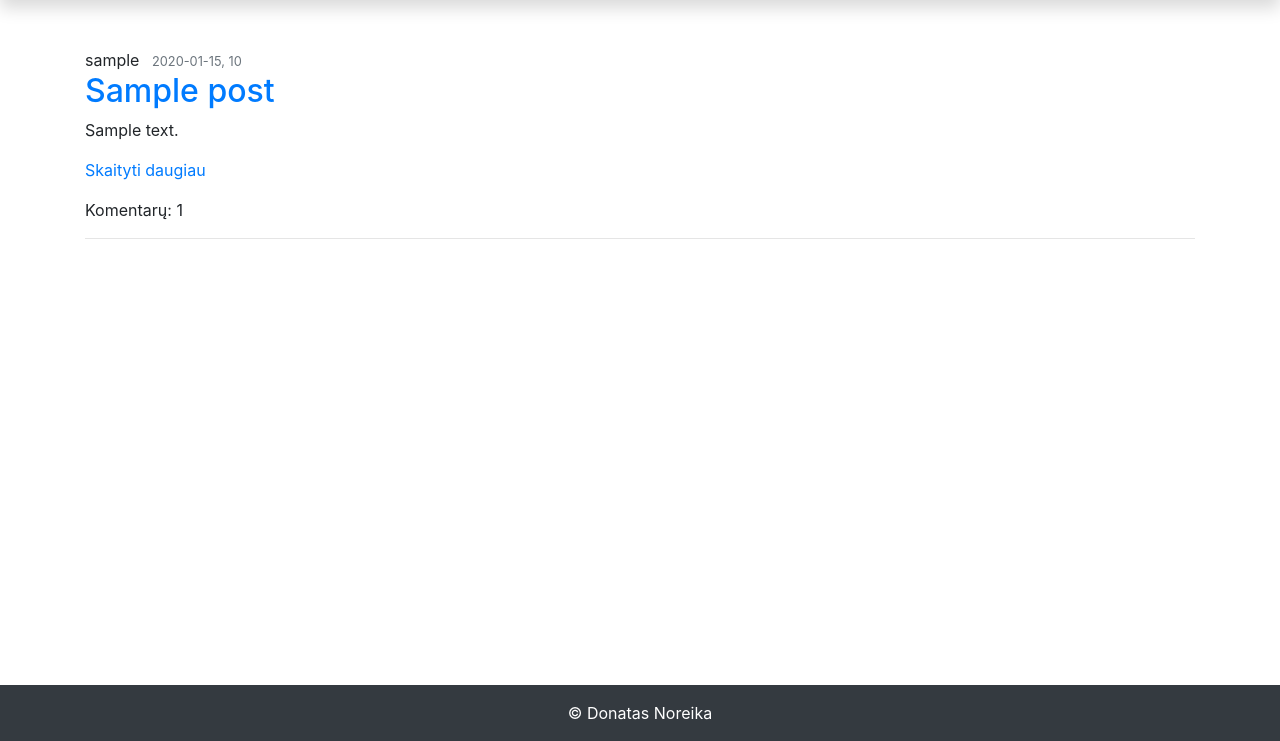
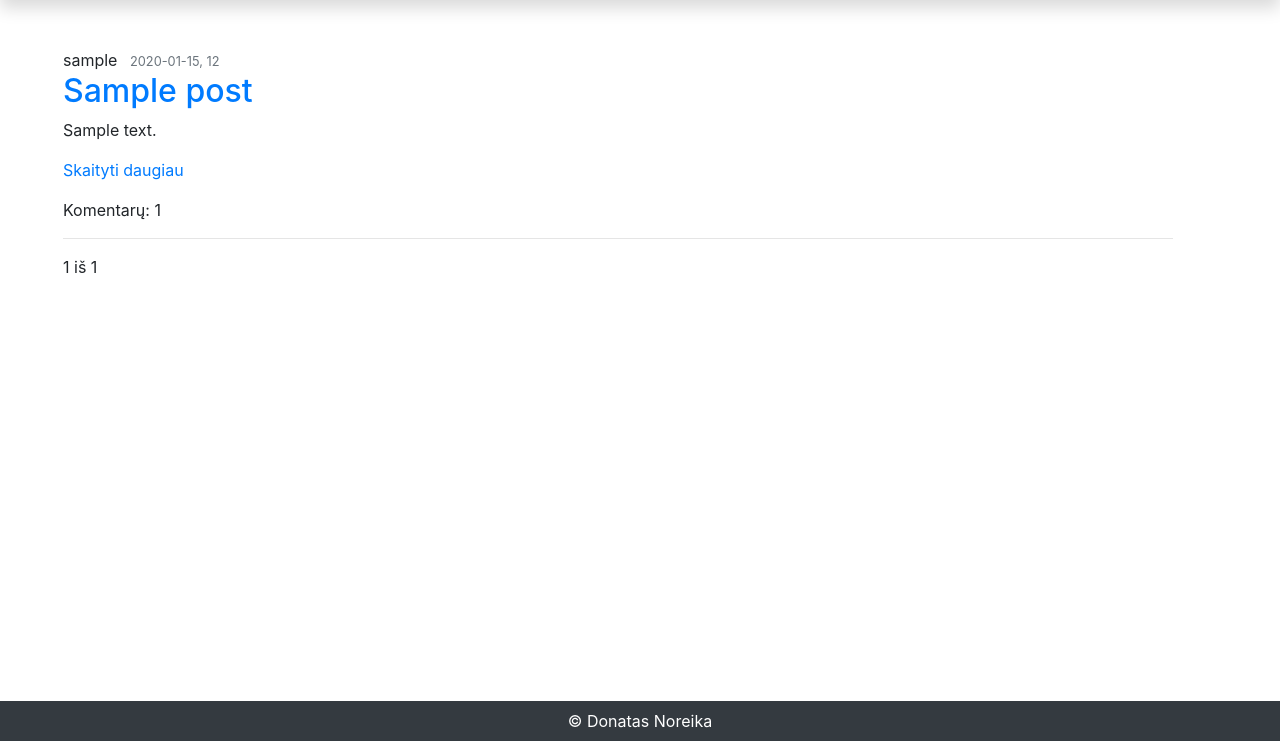
Before and after one commit to DonatasNoreika/myblog202410, a Django app: page / in a window 1280 px wide. Shown: the part 59-800 px from the top of the page. Run offline with Django 5.2, Linux system fonts and the light colour scheme; tables that the repository leaves empty hold one stand-in row (values such as "Sample post"); some libraries are stand-ins or nearby versions.

Commit message:
+ Puslapiuoti įrašų sąrašą

```diff
--- a/mysite/myblog/templates/base.html
+++ b/mysite/myblog/templates/base.html
@@ -45,13 +45,14 @@
   </div>
 </nav>
 
-<div class="container">
+<div class="container m-5">
         {% block "content" %}{% endblock %}
 </div>
 
-<footer class="footer fixed-bottom bg-dark text-white text-center p-3">
+<div class="footer fixed-bottom bg-dark text-white text-center p-2">
     © Donatas Noreika
-</footer>
+</div>
+
 
   <script src="https://code.jquery.com/jquery-3.5.1.slim.min.js" integrity="sha384-DfXdz2htPH0lsSSs5nCTpuj/zy4C+OGpamoFVy38MVBnE+IbbVYUew+OrCXaRkfj" crossorigin="anonymous"></script>
   <script src="https://cdn.jsdelivr.net/npm/popper.js@1.16.0/dist/umd/popper.min.js" integrity="sha384-Q6E9RHvbIyZFJoft+2mJbHaEWldlvI9IOYy5n3zV9zzTtmI3UksdQRVvoxMfooAo" crossorigin="anonymous"></script>
--- a/mysite/myblog/templates/posts.html
+++ b/mysite/myblog/templates/posts.html
@@ -18,4 +18,21 @@
     </div>
 </article>
 {% endfor %}
+<div class="pagination">
+    <span class="step-links">
+        {% if page_obj.has_previous %}
+            <a href="?page=1">&laquo; pirmas</a>
+            <a href="?page={{ page_obj.previous_page_number }}">atgal</a>
+        {% endif %}
+
+        <span class="current">
+            {{ page_obj.number }} iš {{ page_obj.paginator.num_pages }}
+        </span>
+
+        {% if page_obj.has_next %}
+            <a href="?page={{ page_obj.next_page_number }}">pirmyn</a>
+            <a href="?page={{ page_obj.paginator.num_pages }}">paskutinis &raquo;</a>
+        {% endif %}
+    </span>
+</div>
 {% endblock %}
--- a/mysite/myblog/views.py
+++ b/mysite/myblog/views.py
@@ -10,6 +10,7 @@ class PostListView(generic.ListView):
     model = Post
     template_name = "posts.html"
     context_object_name = "posts"
+    paginate_by = 5
 
 
 class PostDetailView(generic.DetailView):
--- a/mysite/mysite/settings.py
+++ b/mysite/mysite/settings.py
@@ -108,11 +108,11 @@ AUTH_PASSWORD_VALIDATORS = [
 
 LANGUAGE_CODE = 'en-us'
 
-TIME_ZONE = 'UTC'
+TIME_ZONE = 'Europe/Vilnius'
+USE_TZ = True
 
 USE_I18N = True
 
-USE_TZ = True
 
 
 # Static files (CSS, JavaScript, Images)
```
